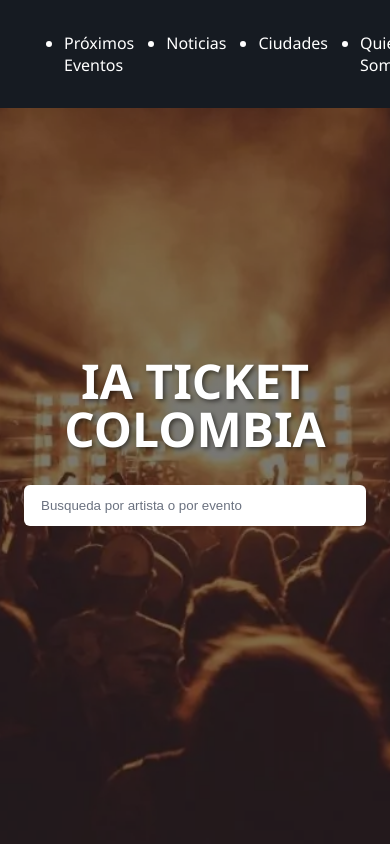
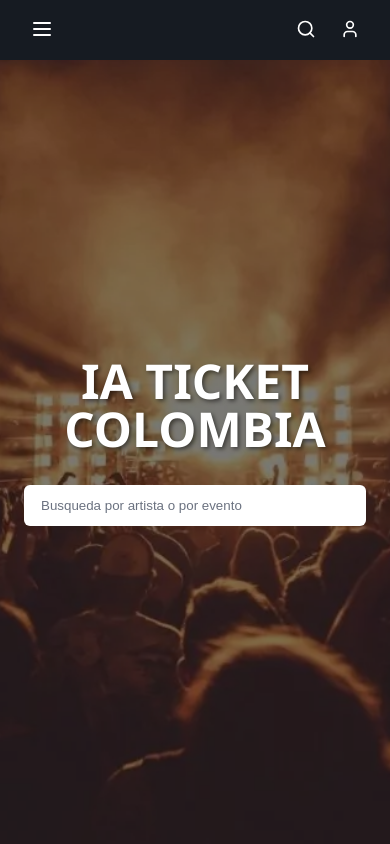
Before and after one commit to IATicket/IATicketApp, a Next.js app: page / in a window 390 px wide. Shown: the top 844 px of the page. Built offline with nearby package versions, Linux system fonts and the light colour scheme.

Commit message:
feat: add responsive navbar

```diff
--- a/src/components/EventNavbar.module.css
+++ b/src/components/EventNavbar.module.css
@@ -22,13 +22,27 @@
   align-items: center;
 }
 
-  .navbar-logo-link {
-    font-size: 1.5rem;
-    font-weight: 700;
+/* NAV LINKS */
+.navbar-links {
+  display: flex;
+  gap: 2rem;
+  font-size: 1rem;
+  font-weight: 500;
+  list-style: none;
+}
+
+.navbar-links li a {
+  transition: color 0.3s ease;
   color: white;
   text-decoration: none;
+  cursor: pointer;
 }
 
+.navbar-links li a:hover {
+  color: #60a5fa;
+}
+
+/* ICONS */
 .navbar-icons {
   display: flex;
   gap: 1rem;
@@ -42,6 +56,7 @@
   position: relative;
 }
 
+/* CARRITO (si lo usas) */
 .cart-count {
   position: absolute;
   top: -6px;
@@ -52,3 +67,41 @@
   padding: 0 6px;
   color: white;
 }
+
+/* BOTÓN MENÚ HAMBURGUESA */
+.menu-toggle {
+  display: none;
+  background: none;
+  border: none;
+  color: white;
+  cursor: pointer;
+}
+
+/* RESPONSIVE */
+@media (max-width: 768px) {
+  .menu-toggle {
+    display: block;
+  }
+
+  .navbar-links {
+    position: absolute;
+    top: 60px;
+    left: 0;
+    right: 0;
+    background-color: #161b22;
+    flex-direction: column;
+    align-items: center;
+    gap: 1.5rem;
+    padding: 1rem 0;
+    display: none;
+    z-index: 99;
+  }
+
+  .navbar-links.open {
+    display: flex;
+  }
+
+  .navbar-icons {
+    gap: 0.75rem;
+  }
+}
--- a/src/components/Navbar.tsx
+++ b/src/components/Navbar.tsx
@@ -1,100 +1,34 @@
 'use client';
-
-// Import Lucide icons for search and user
-import { Search, User } from 'lucide-react';
-import Link from 'next/link'; // Import Link from next/link for internal navigation
+import { Search, User, Menu, X } from 'lucide-react';
+import { useState } from 'react';
+import styles from './EventNavbar.module.css';
 
 export default function Navbar() {
-  // Function to handle smooth scrolling to a section
+  const [menuOpen, setMenuOpen] = useState(false);
+
   const handleSmoothScroll = (e: React.MouseEvent<HTMLAnchorElement>, targetId: string) => {
-    e.preventDefault(); // Prevent default jump behavior
-
+    e.preventDefault();
     const targetElement = document.getElementById(targetId);
     if (targetElement) {
       targetElement.scrollIntoView({ behavior: 'smooth' });
     }
+    setMenuOpen(false); // Close menu on navigation
   };
 
   return (
-    <>
-      {/* Standard CSS for the Navbar */}
-      <style jsx>{`
-        .navbar {
-          background-color: #161b22; /* Dark background color */
-          color: white; /* White text color */
-          padding: 1rem 1.5rem; /* py-4 px-6 */
-          position: fixed;
-          width: 100%;
-          z-index: 20;
-        }
+    <nav className={styles.navbar}>
+      <div className={styles['navbar-container']}>
+        {/* Left: Menu button (mobile only) */}
+        <button
+          className={styles['menu-toggle']}
+          onClick={() => setMenuOpen(!menuOpen)}
+          aria-label="Toggle menu"
+        >
+          {menuOpen ? <X size={24} /> : <Menu size={24} />}
+        </button>
 
-        .navbar-container {
-          max-width: 72rem; /* max-w-6xl */
-          margin-left: auto;
-          margin-right: auto;
-          display: flex;
-          justify-content: space-between; /* justify-between */
-          align-items: center; /* items-center */
-        }
-
-        .navbar-logo {
-          display: flex;
-          align-items: center;
-          color: white; /* Ensure logo text color is white */
-        }
-
-        .navbar-logo-link { /* Added a specific class for the Link component */
-          font-size: 1.5rem; /* text-2xl */
-          font-weight: 700; /* font-bold */
-          letter-spacing: 0.05em; /* tracking-wider */
-          color: white; /* Ensure logo link is white */
-          text-decoration: none; /* Remove underline from link */
-        }
-
-        .navbar-links {
-          display: flex;
-          gap: 2rem; /* gap-8 */
-          font-size: 1rem; /* text-base */
-          font-weight: 500; /* font-medium */
-        }
-
-        .navbar-links li a {
-          transition: color 0.3s ease; /* transition */
-          color: white; /* Explicitly set link color to white */
-          text-decoration: none; /* Remove underline from links */
-          cursor: pointer; /* Indicate it's clickable */
-        }
-
-        .navbar-links li a:hover {
-          color: #60a5fa; /* hover:text-blue-400 */
-        }
-
-        .navbar-icons {
-          display: flex;
-          align-items: center;
-          gap: 1.5rem; /* gap-6 */
-        }
-
-        .navbar-icon-button {
-          padding: 0.5rem; /* p-2 */
-          border-radius: 9999px; /* rounded-full */
-          transition: background-color 0.3s ease; /* transition */
-          background-color: transparent; /* Ensure no default button background */
-          border: none; /* Remove default button border */
-          cursor: pointer; /* Indicate it's clickable */
-          color: white; /* Ensure icon color is white */
-        }
-
-        .navbar-icon-button:hover {
-          background-color: #1f2937; /* hover:bg-gray-800 */
-        }
-      `}</style>
-
-      <nav className="navbar">
-        <div className="navbar-container">
-
-          {/* Navigation Links - Centered */}
-          <ul className="navbar-links">
+        {/* Center: Nav Links */}
+        <ul className={`${styles['navbar-links']} ${menuOpen ? styles.open : ''}`}>
           <li>
             <a href="#eventos" onClick={(e) => handleSmoothScroll(e, 'eventos')}>
               Próximos Eventos
@@ -122,17 +56,16 @@ export default function Navbar() {
           </li>
         </ul>
 
-          {/* Right-side Icons */}
-          <div className="navbar-icons">
-            <button className="navbar-icon-button">
+        {/* Right: Icons */}
+        <div className={styles['navbar-icons']}>
+          <button className={styles['navbar-icon-button']}>
             <Search size={20} />
           </button>
-            <button className="navbar-icon-button">
+          <button className={styles['navbar-icon-button']}>
             <User size={20} />
           </button>
         </div>
       </div>
     </nav>
-    </>
   );
 }
```
Lines whose indentation alone changed are shown as unchanged.
